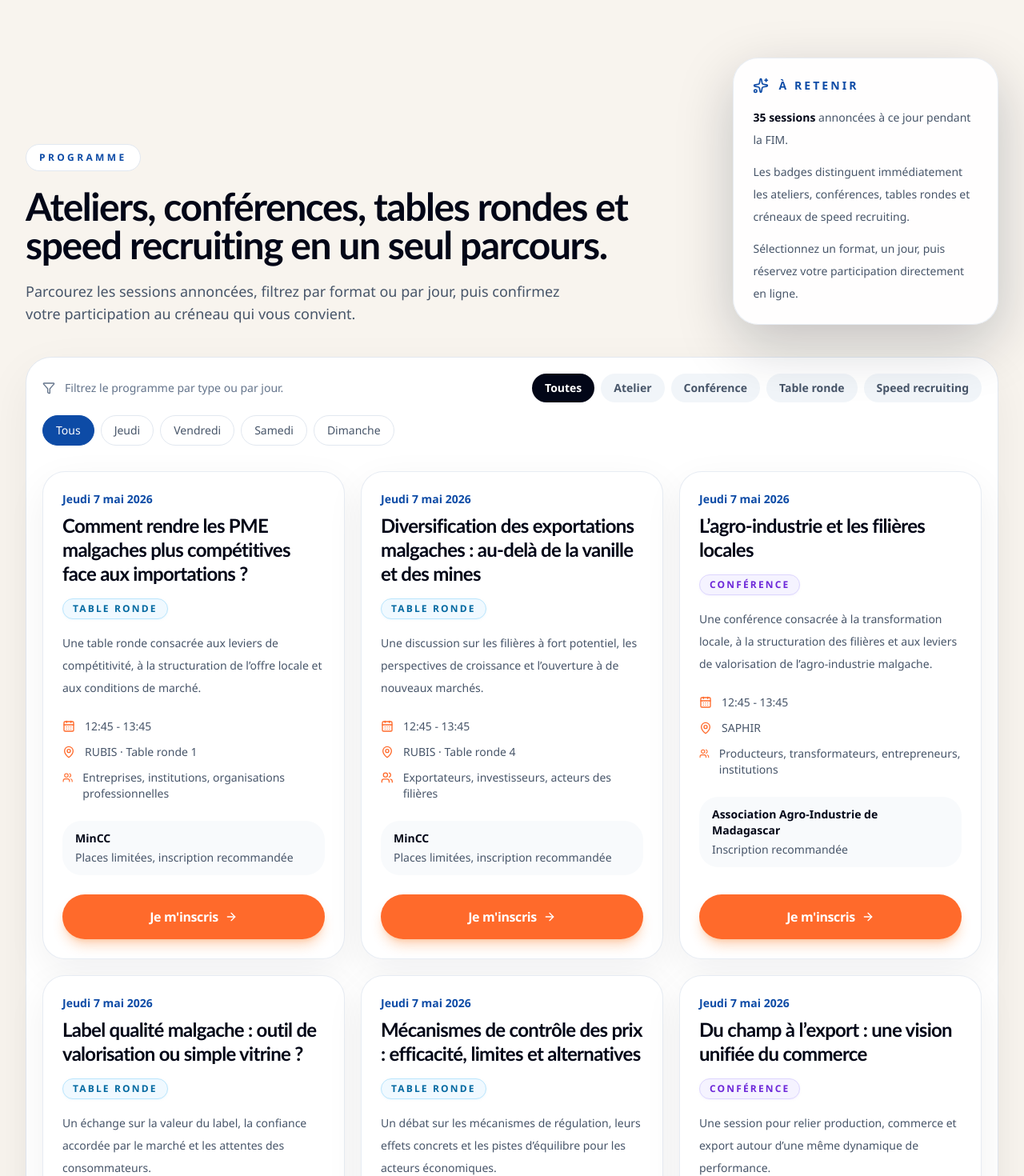
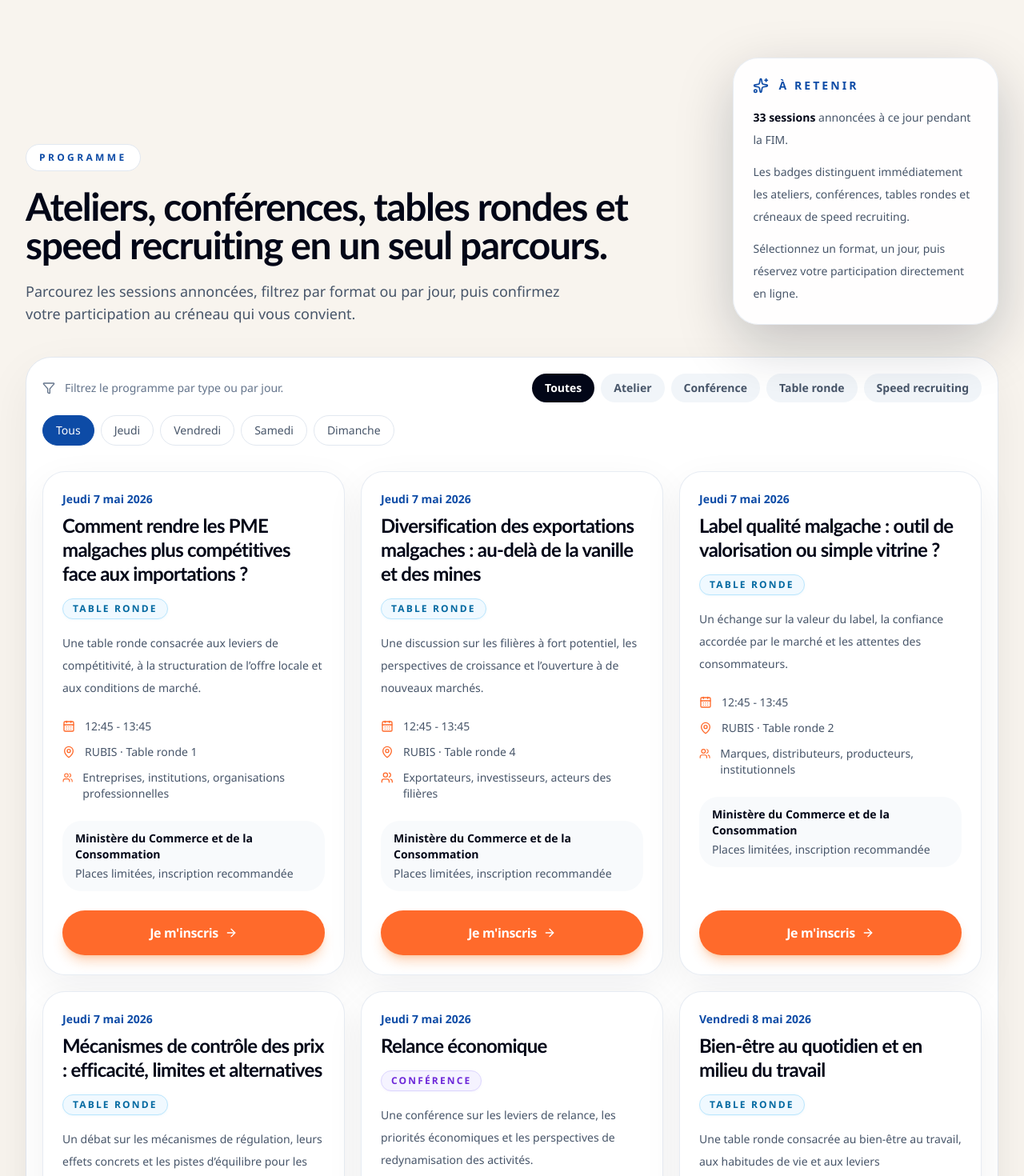
Before and after one commit to heritianaratsimbazafy99-hue/Fimpage, a Next.js app: page / in a window 1280 px wide. Shown: the part 1960-3430 px from the top of the page at 80% size. Built offline with nearby package versions, Linux system fonts and the light colour scheme; no server answers.

Commit message:
Remove unconfirmed sessions and expand institution names

```diff
--- a/data/sessions.ts
+++ b/data/sessions.ts
@@ -13,7 +13,7 @@ export const sessions: Session[] = [
     description:
       "Une table ronde consacrée aux leviers de compétitivité, à la structuration de l’offre locale et aux conditions de marché.",
     location: "RUBIS · Table ronde 1",
-    host: "MinCC",
+    host: "Ministère du Commerce et de la Consommation",
     audience: "Entreprises, institutions, organisations professionnelles",
     capacityNote: "Places limitées, inscription recommandée",
   },
@@ -29,7 +29,7 @@ export const sessions: Session[] = [
     description:
       "Un échange sur la valeur du label, la confiance accordée par le marché et les attentes des consommateurs.",
     location: "RUBIS · Table ronde 2",
-    host: "MinCC",
+    host: "Ministère du Commerce et de la Consommation",
     audience: "Marques, distributeurs, producteurs, institutionnels",
     capacityNote: "Places limitées, inscription recommandée",
   },
@@ -45,7 +45,7 @@ export const sessions: Session[] = [
     description:
       "Une discussion sur les filières à fort potentiel, les perspectives de croissance et l’ouverture à de nouveaux marchés.",
     location: "RUBIS · Table ronde 4",
-    host: "MinCC",
+    host: "Ministère du Commerce et de la Consommation",
     audience: "Exportateurs, investisseurs, acteurs des filières",
     capacityNote: "Places limitées, inscription recommandée",
   },
@@ -61,41 +61,9 @@ export const sessions: Session[] = [
     description:
       "Un débat sur les mécanismes de régulation, leurs effets concrets et les pistes d’équilibre pour les acteurs économiques.",
     location: "RUBIS · Table ronde 3",
-    host: "MinCC",
+    host: "Ministère du Commerce et de la Consommation",
     audience: "Décideurs publics, opérateurs économiques, organisations sectorielles",
     capacityNote: "Places limitées, inscription recommandée",
-  },
-  {
-    id: "conference-agro-industrie-filieres-locales",
-    slug: "agro-industrie-et-filieres-locales",
-    type: "Conférence",
-    dayKey: "Jeudi",
-    dayLabel: "Jeudi 7 mai 2026",
-    dateIso: "2026-05-07",
-    time: "12:45 - 13:45",
-    title: "L’agro-industrie et les filières locales",
-    description:
-      "Une conférence consacrée à la transformation locale, à la structuration des filières et aux leviers de valorisation de l’agro-industrie malgache.",
-    location: "SAPHIR",
-    host: "Association Agro-Industrie de Madagascar",
-    audience: "Producteurs, transformateurs, entrepreneurs, institutions",
-    capacityNote: "Inscription recommandée",
-  },
-  {
-    id: "workshop-du-champ-export",
-    slug: "du-champ-a-lexport-une-vision-unifiee-du-commerce",
-    type: "Conférence",
-    dayKey: "Jeudi",
-    dayLabel: "Jeudi 7 mai 2026",
-    dateIso: "2026-05-07",
-    time: "14:00 - 15:00",
-    title: "Du champ à l’export : une vision unifiée du commerce",
-    description:
-      "Une session pour relier production, commerce et export autour d’une même dynamique de performance.",
-    location: "EMERAUDE",
-    host: "MinCC",
-    audience: "Entrepreneurs, exportateurs, porteurs de projets",
-    capacityNote: "Inscription recommandée",
   },
   {
     id: "conference-relance-economique",
@@ -109,7 +77,7 @@ export const sessions: Session[] = [
     description:
       "Une conférence sur les leviers de relance, les priorités économiques et les perspectives de redynamisation des activités.",
     location: "SAPHIR",
-    host: "MEF",
+    host: "Ministère de l’Économie et des Finances",
     audience: "Entreprises, décideurs, investisseurs, partenaires institutionnels",
     capacityNote: "Inscription recommandée",
   },
@@ -125,7 +93,8 @@ export const sessions: Session[] = [
     description:
       "Une session dédiée aux passerelles concrètes entre acteurs économiques, institutions et opportunités de marché.",
     location: "SAPHIR",
-    host: "MinCC / ANMCC",
+    host:
+      "Ministère du Commerce et de la Consommation / Autorité Nationale chargée des Mesures Correctives Commerciales",
     audience: "Visiteurs professionnels, exposants, partenaires",
     capacityNote: "Inscription recommandée",
   },
@@ -221,7 +190,7 @@ export const sessions: Session[] = [
     description:
       "Une rencontre sur les équilibres à trouver entre protection du consommateur, régulation et développement du secteur privé.",
     location: "EMERAUDE",
-    host: "MinCC",
+    host: "Ministère du Commerce et de la Consommation",
     audience: "Institutions, entreprises, consommateurs, médias",
     capacityNote: "Inscription recommandée",
   },
@@ -237,7 +206,7 @@ export const sessions: Session[] = [
     description:
       "Une conférence sur la coopération entre acteurs, la circulation des expertises et la création d’impact durable.",
     location: "SAPHIR",
-    host: "PIC",
+    host: "Pôles Intégrés de Croissance",
     audience: "Décideurs, entreprises, partenaires au développement",
     capacityNote: "Inscription recommandée",
   },
@@ -253,7 +222,7 @@ export const sessions: Session[] = [
     description:
       "Une conférence sur la qualité comme moteur de compétitivité nationale, de confiance marché et de valorisation des productions malgaches.",
     location: "SAPHIR",
-    host: "MinCC",
+    host: "Ministère du Commerce et de la Consommation",
     audience: "Producteurs, entrepreneurs, exposants, acteurs institutionnels",
     capacityNote: "Inscription recommandée",
   },
```
